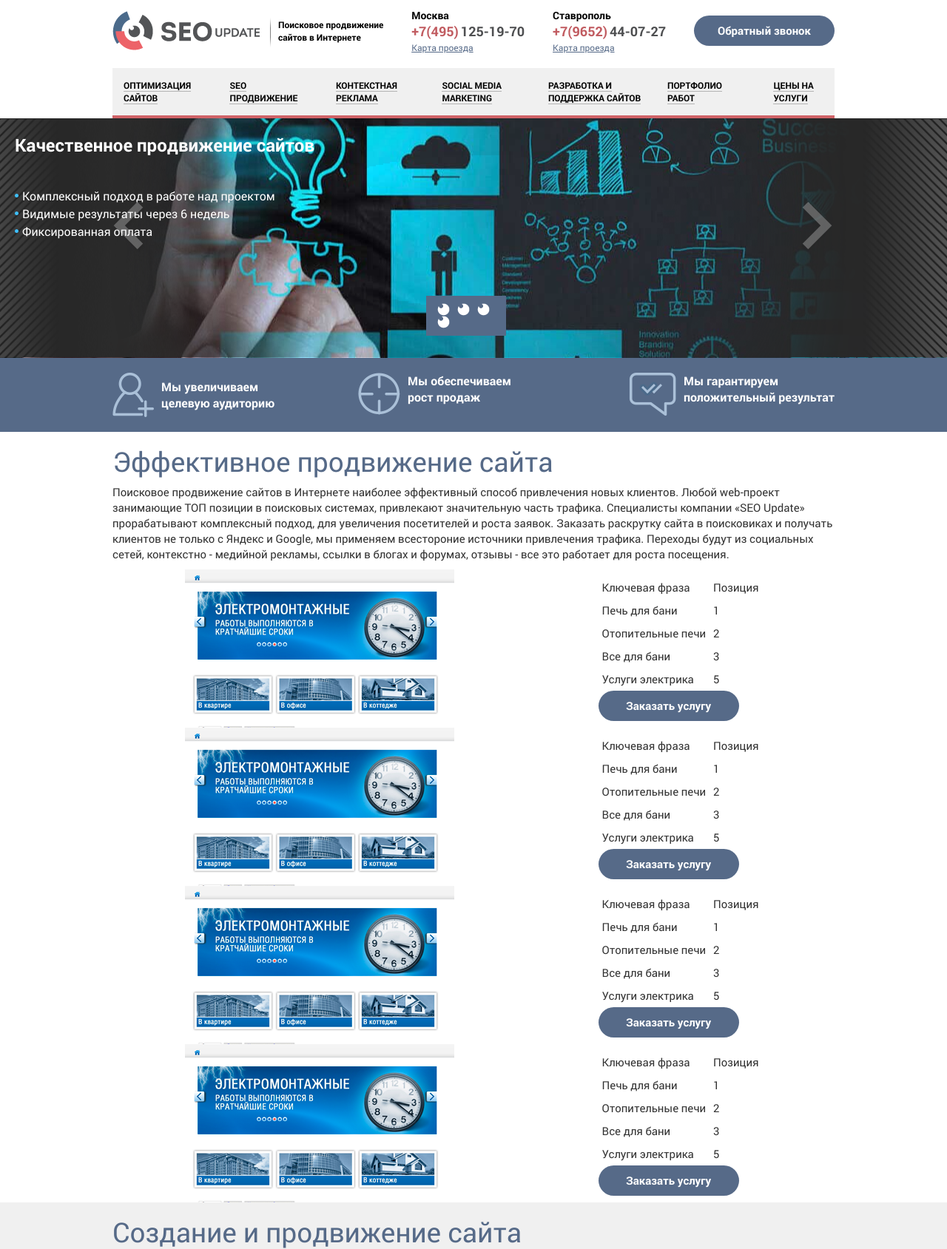
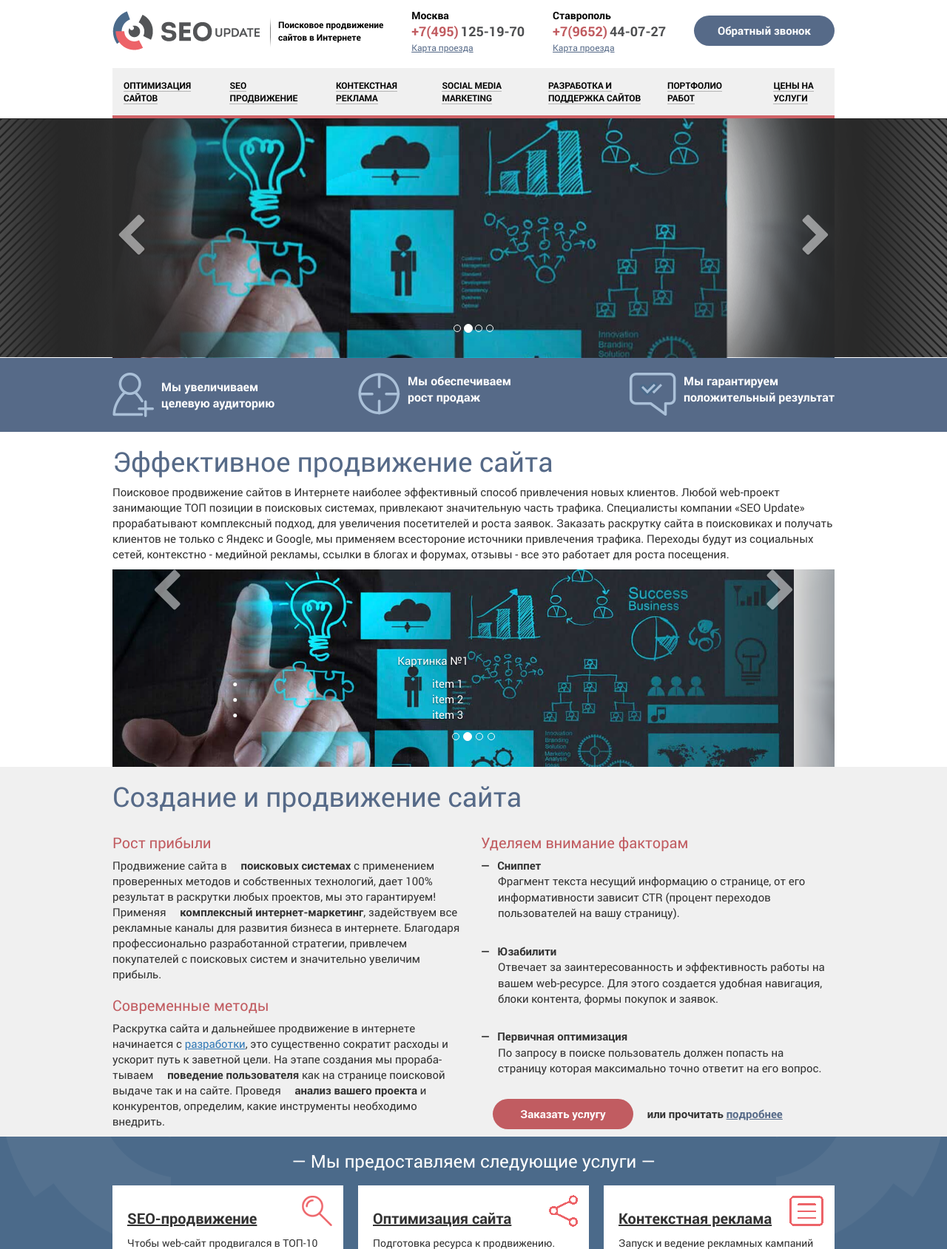
Before and after one commit to johny19844/-, a website: page app/index.html in a window 1280 px wide. Shown: the part 48-1737 px from the top of the page at 74% size. Drawn offline with Linux system fonts and the light colour scheme.

Commit message:
v1.4 boot_strap slider

```diff
--- a/app/index.html
+++ b/app/index.html
@@ -33,7 +33,7 @@
 	<div class="container">
 		<div class="top-line">
 			<div class="row">
-				<div class="col-md-5">
+				<div class="col-md-6 col-sm-6 col-xs-6">
 					<nav>
 						<ul>
 							<li><a href="#">О компании</a></li>
@@ -43,8 +43,8 @@
 						</ul>
 					</nav>
 				</div>
-				<div class="col-md-4"></div>
-				<div class="col-md-3 hidden-xs">
+				<!-- <div class="col-md-4"></div> -->
+				<div class="col-md-6 col-sm-6 col-xs-6">
 					<div class="social">
 						<p>Мы в социальных сетях: <a href="#"><i class="fa fa-vk"></i></a><a href="#"><i class="fa fa-twitter"></i></a><a href="#"><i class="fa fa-facebook"></i></a></p>
 					</div>
@@ -315,7 +315,7 @@
 
 </div> -->
 
-  <div id="slider-wrap">
+  <!-- <div id="slider-wrap">
     <div class="slider">
      <div class="slides">
       <div class="slide">
@@ -395,11 +395,7 @@
 </div>
 </div>
 
-
-
-
-
-
+ -->
 
 <!--
 
@@ -474,6 +470,82 @@
 			</div>
 		</div>
 	</div> -->
+
+<!-- bootstrap slider -->
+<div class="slider1">
+<div class="container">
+<!-- <div class="row"> -->
+
+	<div id="carousel-example-generic" class="carousel slide" data-ride="carousel" data-interval="5000">
+	  <!-- Indicators -->
+	  <ol class="carousel-indicators">
+		<li data-target="#carousel-example-generic" data-slide-to="0" class="active"></li>
+		<li data-target="#carousel-example-generic" data-slide-to="1"></li>
+		<li data-target="#carousel-example-generic" data-slide-to="2"></li>
+		<li data-target="#carousel-example-generic" data-slide-to="3"></li>
+	  </ol>
+
+	  <!-- Wrapper for slides -->
+	  <div class="carousel-inner">
+		<div class="item active">
+		  <img src="img/prod-slider.jpg" alt="...">
+
+		  <div class="carousel-caption caption2">
+			<p>Картинка №1</p>
+			<ul>
+				<li>item 1</li>
+				<li>item 2</li>
+				<li>item 3</li>
+			</ul>
+		  </div>
+		</div>
+		<div class="item">
+		  <img src="img/pod-silu.jpg" alt="...">
+		  <div class="carousel-caption caption2">
+			<p>Картинка №2</p>
+			<ul>
+				<li>item 1</li>
+				<li>item 2</li>
+				<li>item 3</li>
+			</ul>
+		  </div>
+		</div>
+		<div class="item">
+		  <img src="img/konversiya.jpg" alt="...">
+		  <div class="carousel-caption caption2">
+			<p>Картинка №3</p>
+			<ul>
+				<li>item 1</li>
+				<li>item 2</li>
+				<li>item 3</li>
+			</ul>
+		  </div>
+		</div>
+		<div class="item">
+		  <img src="img/kontekst.jpg" alt="...">
+		  <div class="carousel-caption caption2">
+			<p>Картинка №4</p>
+			<ul>
+				<li>item 1</li>
+				<li>item 2</li>
+				<li>item 3</li>
+			</ul>
+		  </div>
+		</div>
+	  </div>
+	  <!-- Controls -->
+	  <a class="left carousel-control" href="#carousel-example-generic" data-slide="prev">
+		<span class="fa fa-chevron-left fa-3x"></span>
+	  </a>
+	  <a class="right carousel-control" href="#carousel-example-generic" data-slide="next">
+		<span class="fa fa-chevron-right fa-3x"></span>
+	  </a>
+	</div>
+<div class="sl1"></div>
+	<!-- </div> -->
+</div>
+</div>
+
 <!-- *********************************** -->
 <!-- блок УТП под верхним слайдером -->
 	<div class="advantages">
@@ -495,126 +567,78 @@
 					<p>Поисковое продвижение сайтов в Интернете наиболее эффективный способ привлечения новых клиентов. Любой web-проект занимающие ТОП позиции в поисковых системах, привлекают значительную часть трафика. Специалисты компании «SEO Update» прорабатывают комплексный подход, для увеличения посетителей и роста заявок. Заказать раскрутку сайта в поисковиках и получать клиентов не только с Яндекс и Google, мы применяем всестороние источники привлечения трафика. Переходы будут из социальных сетей, контекстно - медийной рекламы, ссылки в блогах и форумах, отзывы - все это работает для роста посещения.</p>
 				</div>
 				<div class="col-md-12">
-					<div class="owl-carousel owl-theme carousel-two">
-						<div class="carousel-services-item">
-							<div class="carousel-services-image">
-								<img src="img/sl2_1.png" alt="">
-							</div>
-							<div class="carousel-services-content">
-								<table>
-									<tr>
-										<td>Ключевая фраза</td>
-										<td>Позиция</td>
-									</tr>
-									<tr>
-										<td>Печь для бани</td>
-										<td>1</td>
-									</tr>
-									<tr>
-										<td>Отопительные печи</td>
-										<td>2</td>
-									</tr>
-									<tr>
-										<td>Все для бани</td>
-										<td>3</td>
-									</tr>
-									<tr>
-										<td>Услуги электрика</td>
-										<td>5</td>
-									</tr>
-								</table>
-								<a href="#" class="my_button">Заказать услугу</a>
+<!-- bootstrap slider -->
+<div class="slider2">
+<div class="container">
+<!-- <div class="row"> -->
+
+	<div id="carousel-example-generic" class="carousel slide" data-ride="carousel" data-interval="5000">
+	  <!-- Indicators -->
+	  <ol class="carousel-indicators">
+		<li data-target="#carousel-example-generic" data-slide-to="0" class="active"></li>
+		<li data-target="#carousel-example-generic" data-slide-to="1"></li>
+		<li data-target="#carousel-example-generic" data-slide-to="2"></li>
+		<li data-target="#carousel-example-generic" data-slide-to="3"></li>
+	  </ol>
+
+	  <!-- Wrapper for slides -->
+	  <div class="carousel-inner">
+		<div class="item active">
+		  <img src="img/prod-slider.jpg" alt="...">
+
+		  <div class="carousel-caption caption2">
+			<p>Картинка №1</p>
+			<ul>
+				<li>item 1</li>
+				<li>item 2</li>
+				<li>item 3</li>
+			</ul>
 		  </div>
 		</div>
-						<div class="carousel-services-item">
-							<div class="carousel-services-image">
-								<img src="img/sl2_1.png" alt="">
-							</div>
-							<div class="carousel-services-content">
-								<table>
-									<tr>
-										<td>Ключевая фраза</td>
-										<td>Позиция</td>
-									</tr>
-									<tr>
-										<td>Печь для бани</td>
-										<td>1</td>
-									</tr>
-									<tr>
-										<td>Отопительные печи</td>
-										<td>2</td>
-									</tr>
-									<tr>
-										<td>Все для бани</td>
-										<td>3</td>
-									</tr>
-									<tr>
-										<td>Услуги электрика</td>
-										<td>5</td>
-									</tr>
-								</table>
-								<a href="#" class="my_button">Заказать услугу</a>
+		<div class="item">
+		  <img src="img/pod-silu.jpg" alt="...">
+		  <div class="carousel-caption caption2">
+			<p>Картинка №2</p>
+			<ul>
+				<li>item 1</li>
+				<li>item 2</li>
+				<li>item 3</li>
+			</ul>
 		  </div>
 		</div>
-						<div class="carousel-services-item">
-							<div class="carousel-services-image">
-								<img src="img/sl2_1.png" alt="">
-							</div>
-							<div class="carousel-services-content">
-								<table>
-									<tr>
-										<td>Ключевая фраза</td>
-										<td>Позиция</td>
-									</tr>
-									<tr>
-										<td>Печь для бани</td>
-										<td>1</td>
-									</tr>
-									<tr>
-										<td>Отопительные печи</td>
-										<td>2</td>
-									</tr>
-									<tr>
-										<td>Все для бани</td>
-										<td>3</td>
-									</tr>
-									<tr>
-										<td>Услуги электрика</td>
-										<td>5</td>
-									</tr>
-								</table>
-								<a href="#" class="my_button">Заказать услугу</a>
+		<div class="item">
+		  <img src="img/konversiya.jpg" alt="...">
+		  <div class="carousel-caption caption2">
+			<p>Картинка №3</p>
+			<ul>
+				<li>item 1</li>
+				<li>item 2</li>
+				<li>item 3</li>
+			</ul>
 		  </div>
 		</div>
-						<div class="carousel-services-item">
-							<div class="carousel-services-image">
-								<img src="img/sl2_1.png" alt="">
+		<div class="item">
+		  <img src="img/kontekst.jpg" alt="...">
+		  <div class="carousel-caption caption2">
+			<p>Картинка №4</p>
+			<ul>
+				<li>item 1</li>
+				<li>item 2</li>
+				<li>item 3</li>
+			</ul>
 		  </div>
-							<div class="carousel-services-content">
-								<table>
-									<tr>
-										<td>Ключевая фраза</td>
-										<td>Позиция</td>
-									</tr>
-									<tr>
-										<td>Печь для бани</td>
-										<td>1</td>
-									</tr>
-									<tr>
-										<td>Отопительные печи</td>
-										<td>2</td>
-									</tr>
-									<tr>
-										<td>Все для бани</td>
-										<td>3</td>
-									</tr>
-									<tr>
-										<td>Услуги электрика</td>
-										<td>5</td>
-									</tr>
-								</table>
-								<a href="#" class="my_button">Заказать услугу</a>
 		</div>
+	  </div>
+	  <!-- Controls -->
+	  <a class="left carousel-control" href="#carousel-example-generic" data-slide="prev">
+		<span class="fa fa-chevron-left fa-3x"></span>
+	  </a>
+	  <a class="right carousel-control" href="#carousel-example-generic" data-slide="next">
+		<span class="fa fa-chevron-right fa-3x"></span>
+	  </a>
+	</div>
+<div class="sl1"></div>
+	<!-- </div> -->
 </div>
 </div>
 				</div>
--- a/app/sass/_libs.sass
+++ b/app/sass/_libs.sass
@@ -3,6 +3,6 @@
 @import "../libs/font-awesome/css/font-awesome.min"
 //@import "../libs/OwlCarousel2-2.2.1/dist/assets/owl.carousel.min"
 //@import "../libs/OwlCarousel2-2.2.1/dist/assets/owl.theme.default.min"
-@import "../libs/glide/css/style_glide"
+//@import "../libs/glide/css/style_glide"
 //@import "../libs/bootstrap-autohidingnavbar-master/css/bootstrap-autohidingnavbar-master"
 //@import "../libs/glidejs-master/dist/css/glide.theme.min.css"
--- a/app/sass/main.sass
+++ b/app/sass/main.sass
@@ -225,177 +225,177 @@ body
 //*************************************************
 //***********Верхний слайдер******************
 
-#slider-wrap, #slider-wrap-2
-	position: relative
-#slider-wrap .box, #slider-wrap-2 .box, #slider-wrap  .shade
-	width: 100%
-	height: 100%
-	background-position: center
-	background-repeat: no-repeat
-#slider-wrap .slider, #slider-wrap-2 .slider
-	background-color: #2a2a2a
-	width: 100%
-	height: 324px
-	overflow: hidden !important
+// #slider-wrap, #slider-wrap-2
+// 	position: relative
+// #slider-wrap .box, #slider-wrap-2 .box, #slider-wrap  .shade
+// 	width: 100%
+// 	height: 100%
+// 	background-position: center
+// 	background-repeat: no-repeat
+// #slider-wrap .slider, #slider-wrap-2 .slider
+// 	background-color: #2a2a2a
+// 	width: 100%
+// 	height: 324px
+// 	overflow: hidden !important
 
-#slider-wrap .slides, #slider-wrap-2 .slides
-	height: 100%
-	-webkit-backface-visibility: hidden
-	-webkit-transform-style: preserve-3d
-	-webkit-transition: all 500ms cubic-bezier(0.165, 0.840, 0.440, 1.000)
-	-moz-transition: all 500ms cubic-bezier(0.165, 0.840, 0.440, 1.000)
-	-ms-transition: all 500ms cubic-bezier(0.165, 0.840, 0.440, 1.000)
-	-o-transition: all 500ms cubic-bezier(0.165, 0.840, 0.440, 1.000)
-	transition: all 500ms cubic-bezier(0.165, 0.840, 0.440, 1.000)
+// #slider-wrap .slides, #slider-wrap-2 .slides
+// 	height: 100%
+// 	-webkit-backface-visibility: hidden
+// 	-webkit-transform-style: preserve-3d
+// 	-webkit-transition: all 500ms cubic-bezier(0.165, 0.840, 0.440, 1.000)
+// 	-moz-transition: all 500ms cubic-bezier(0.165, 0.840, 0.440, 1.000)
+// 	-ms-transition: all 500ms cubic-bezier(0.165, 0.840, 0.440, 1.000)
+// 	-o-transition: all 500ms cubic-bezier(0.165, 0.840, 0.440, 1.000)
+// 	transition: all 500ms cubic-bezier(0.165, 0.840, 0.440, 1.000)
 
-#slider-wrap .slide, #slider-wrap-2 .slide
-	height: 100%
-	float: left
-	clear: none
-	position: relative
-	height: 100%
+// #slider-wrap .slide, #slider-wrap-2 .slide
+// 	height: 100%
+// 	float: left
+// 	clear: none
+// 	position: relative
+// 	height: 100%
 
-#slider-wrap  .shade
-	position: absolute
-	top: 0
-	left: 0
-	background: url('../img/shade.png') center no-repeat
-	z-index: 98
+// #slider-wrap  .shade
+// 	position: absolute
+// 	top: 0
+// 	left: 0
+// 	background: url('../img/shade.png') center no-repeat
+// 	z-index: 98
 
-#slider-wrap .slide .slide-inner, #slider-wrap-2 .slide  .slide-inner
-	top: 0
-	position: relative
-	height: 100%
+// #slider-wrap .slide .slide-inner, #slider-wrap-2 .slide  .slide-inner
+// 	top: 0
+// 	position: relative
+// 	height: 100%
 
-#slider-wrap .slider-arrows, #slider-wrap-2 .slider-arrows
-	position: absolute
-	top: 50%
-	left: 50%
-	height: 69px
-	width: 976px
-	z-index: 99
-	margin: -35px auto 0 -488px
+// #slider-wrap .slider-arrows, #slider-wrap-2 .slider-arrows
+// 	position: absolute
+// 	top: 50%
+// 	left: 50%
+// 	height: 69px
+// 	width: 976px
+// 	z-index: 99
+// 	margin: -35px auto 0 -488px
 
-#slider-wrap .slider-arrow, #slider-wrap-2 .slider-arrow
-	position: absolute
-	display: block
-	margin-bottom: -20px
-	width: 44px
-	height: 69px
-	cursor: pointer
-	background: url('../img/slider-arrows.png') 0 0 no-repeat
+// #slider-wrap .slider-arrow, #slider-wrap-2 .slider-arrow
+// 	position: absolute
+// 	display: block
+// 	margin-bottom: -20px
+// 	width: 44px
+// 	height: 69px
+// 	cursor: pointer
+// 	background: url('../img/slider-arrows.png') 0 0 no-repeat
 
-#slider-wrap-2 .slider-arrow
-	background: url('../img/slider-arrows-dark.png') 0 0 no-repeat
+// #slider-wrap-2 .slider-arrow
+// 	background: url('../img/slider-arrows-dark.png') 0 0 no-repeat
 
-#slider-wrap .slider-arrow--left, #slider-wrap-2 .slider-arrow--left
-	left: 0
-	background-position: 0 0
+// #slider-wrap .slider-arrow--left, #slider-wrap-2 .slider-arrow--left
+// 	left: 0
+// 	background-position: 0 0
 
-#slider-wrap .slider-arrow--left:hover, #slider-wrap-2 .slider-arrow--left:hover
-	background-position: 0 -69px
+// #slider-wrap .slider-arrow--left:hover, #slider-wrap-2 .slider-arrow--left:hover
+// 	background-position: 0 -69px
 
-#slider-wrap .slider-arrow--right, #slider-wrap-2 .slider-arrow--right
-	right: 0
-	background-position: -50px -69px
+// #slider-wrap .slider-arrow--right, #slider-wrap-2 .slider-arrow--right
+// 	right: 0
+// 	background-position: -50px -69px
 
-#slider-wrap .slider-arrow--right:hover, #slider-wrap-2 .slider-arrow--right:hover
-	background-position: -50px 0
+// #slider-wrap .slider-arrow--right:hover, #slider-wrap-2 .slider-arrow--right:hover
+// 	background-position: -50px 0
 
-#slider-wrap .slider-nav, #slider-wrap-2 .slider-nav
-	background: #566a88
-	position: absolute
-	padding: 10px
-	cursor: pointer
-	z-index: 99
+// #slider-wrap .slider-nav, #slider-wrap-2 .slider-nav
+// 	background: #566a88
+// 	position: absolute
+// 	padding: 10px
+// 	cursor: pointer
+// 	z-index: 99
 
-#slider-wrap .slider-nav__item, #slider-wrap-2 .slider-nav__item
-	width: 17px
-	height: 17px
-	float: left
-	clear: none
-	display: block
-	margin: 0 5px
-	background: url('../img/slider-nav.png') 0 0 no-repeat
+// #slider-wrap .slider-nav__item, #slider-wrap-2 .slider-nav__item
+// 	width: 17px
+// 	height: 17px
+// 	float: left
+// 	clear: none
+// 	display: block
+// 	margin: 0 5px
+// 	background: url('../img/slider-nav.png') 0 0 no-repeat
 
-#slider-wrap .slider-nav__item--current, #slider-wrap-2 .slider-nav__item--current
-	background-position: -20px 0
+// #slider-wrap .slider-nav__item--current, #slider-wrap-2 .slider-nav__item--current
+// 	background-position: -20px 0
 
-#slider-wrap .content-wrap, #slider-wrap-2 .content-wrap
-	height: 100%
-	position: absolute
-	top: 0
-	left: 0
-	width: 100%
-	margin: 0
-	background-image: url('../img/slider-bg.png')
-	background-size: cover
-	-webkit-background-size: cover
-	-o-background-size: cover
-	-moz-background-size: cover
-	filter: progid:DXImageTransform.Microsoft.AlphaImageLoader(src='../img/slider-bg.png', sizingMethod='scale')
-	-ms-filter: "progid:DXImageTransform.Microsoft.AlphaImageLoader(src='../img/slider-bg.png', sizingMethod='scale')"
-	background-position: center top
-	z-index: 98
+// #slider-wrap .content-wrap, #slider-wrap-2 .content-wrap
+// 	height: 100%
+// 	position: absolute
+// 	top: 0
+// 	left: 0
+// 	width: 100%
+// 	margin: 0
+// 	background-image: url('../img/slider-bg.png')
+// 	background-size: cover
+// 	-webkit-background-size: cover
+// 	-o-background-size: cover
+// 	-moz-background-size: cover
+// 	filter: progid:DXImageTransform.Microsoft.AlphaImageLoader(src='../img/slider-bg.png', sizingMethod='scale')
+// 	-ms-filter: "progid:DXImageTransform.Microsoft.AlphaImageLoader(src='../img/slider-bg.png', sizingMethod='scale')"
+// 	background-position: center top
+// 	z-index: 98
 
-#slider-wrap .content-wrap .wrapper
-	background: url('../img/slider-head.png') repeat
-	color: #fff
-	padding: 0
+// #slider-wrap .content-wrap .wrapper
+// 	background: url('../img/slider-head.png') repeat
+// 	color: #fff
+// 	padding: 0
 
-#slider-wrap  .wrapper .right p
-	margin-top: 0
-	margin-bottom: 2px
-	background: url('../img/slider-marker.png') 0 8px no-repeat
-	padding-left: 10px
-	font-size: 16px
+// #slider-wrap  .wrapper .right p
+// 	margin-top: 0
+// 	margin-bottom: 2px
+// 	background: url('../img/slider-marker.png') 0 8px no-repeat
+// 	padding-left: 10px
+// 	font-size: 16px
 
-#slider-wrap .wrapper .td
-	padding: 20px
-	vertical-align: middle
+// #slider-wrap .wrapper .td
+// 	padding: 20px
+// 	vertical-align: middle
 
-#slider-wrap .wrapper .td.left
-	font-size: 24px
-	font-weight: bold
-	width: 538px
+// #slider-wrap .wrapper .td.left
+// 	font-size: 24px
+// 	font-weight: bold
+// 	width: 538px
 
-#slider-wrap .wrapper .td.left a
-	color: #fff
-	text-decoration: none
+// #slider-wrap .wrapper .td.left a
+// 	color: #fff
+// 	text-decoration: none
 
-#slider-wrap .wrapper .td.left a:hover
-	text-decoration: underline
+// #slider-wrap .wrapper .td.left a:hover
+// 	text-decoration: underline
 
-#slider-wrap-2
-	width: 850px
-	margin: 0 auto
+// #slider-wrap-2
+// 	width: 850px
+// 	margin: 0 auto
 
-.node-type-portfolio #slider-wrap-2
-	margin: 40px auto
+// .node-type-portfolio #slider-wrap-2
+// 	margin: 40px auto
 
-#slider-wrap-2 .slider
-	background: none
+// #slider-wrap-2 .slider
+// 	background: none
 
-#slider-wrap-2 .td
-	height: 324px
-	position: relative
+// #slider-wrap-2 .td
+// 	height: 324px
+// 	position: relative
 
-#slider-wrap-2 .td .button
-	position: absolute
-	left: 50%
-	bottom: 66px
-	margin-left: -96px
+// #slider-wrap-2 .td .button
+// 	position: absolute
+// 	left: 50%
+// 	bottom: 66px
+// 	margin-left: -96px
 
-#slider-wrap-2 .td p
-	margin-top: 0
-	position: relative
-	font-weight: bold
-	font-size: 14px
+// #slider-wrap-2 .td p
+// 	margin-top: 0
+// 	position: relative
+// 	font-weight: bold
+// 	font-size: 14px
 
-#slider-wrap-2 .td p span
-	position: absolute
-	right: 0
-	color: #4b6a8a
+// #slider-wrap-2 .td p span
+// 	position: absolute
+// 	right: 0
+// 	color: #4b6a8a
 
 
 
@@ -499,6 +499,40 @@ body
 
 		//.carousel-services-image
 			//position: absolute
+
+.slider1
+	position: relative
+	height: 324px
+	.sl1
+		position: absolute
+		background: url(../img/slider-bg.png) center no-repeat, url(../img/shade.png) center no-repeat
+		width: 100%
+		height: 100%
+		opacity: 1
+		z-index: 0
+		left: 0
+		top: 0px
+	.carousel
+		height: 324px !important
+		overflow: hidden
+
+	.carousel-inner
+	 	overflow: visible
+	.carousel-inner img
+		left: 50%
+		max-width: none !important
+		min-height: 324px
+		min-width: 100%
+		position: absolute
+		top: 162px
+		transform: translate(-50%,-50%)
+		opacity: 1
+	.carousel-control
+		top: 40%
+		width: 50px
+		height: 0px
+		z-index: 1
+		.carousel-control.right
 //**********************************************
 //<!-- блок УТП под верхним слайдером -->
 .advantages
--- a/gulpfile.js
+++ b/gulpfile.js
@@ -31,7 +31,7 @@ gulp.task('js', ['common-js'], function() {
 		'app/libs/bootstrap-3.3.7-dist/js/bootstrap.min.js',
 	//	'app/libs/bootstrap-autohidingnavbar-master/dist/jquery.bootstrap-autohidingnavbar.min.js',
 	//	'app/libs/OwlCarousel2-2.2.1/dist/owl.carousel.min.js',
-		'app/libs/glide/jquery.glide.min.js',
+	//	'app/libs/glide/jquery.glide.min.js',
 		'app/js/common.min.js', // Всегда в конце
 		])
 	.pipe(concat('scripts.min.js'))
```
Also changed, not shown: app/css/main.min.css, app/img/1.jpg (deleted), app/img/2.jpg (deleted), app/img/3.jpg (deleted), app/img/preview.jpg (deleted), app/js/scripts.min.js. Lines whose indentation alone changed are shown as unchanged.
